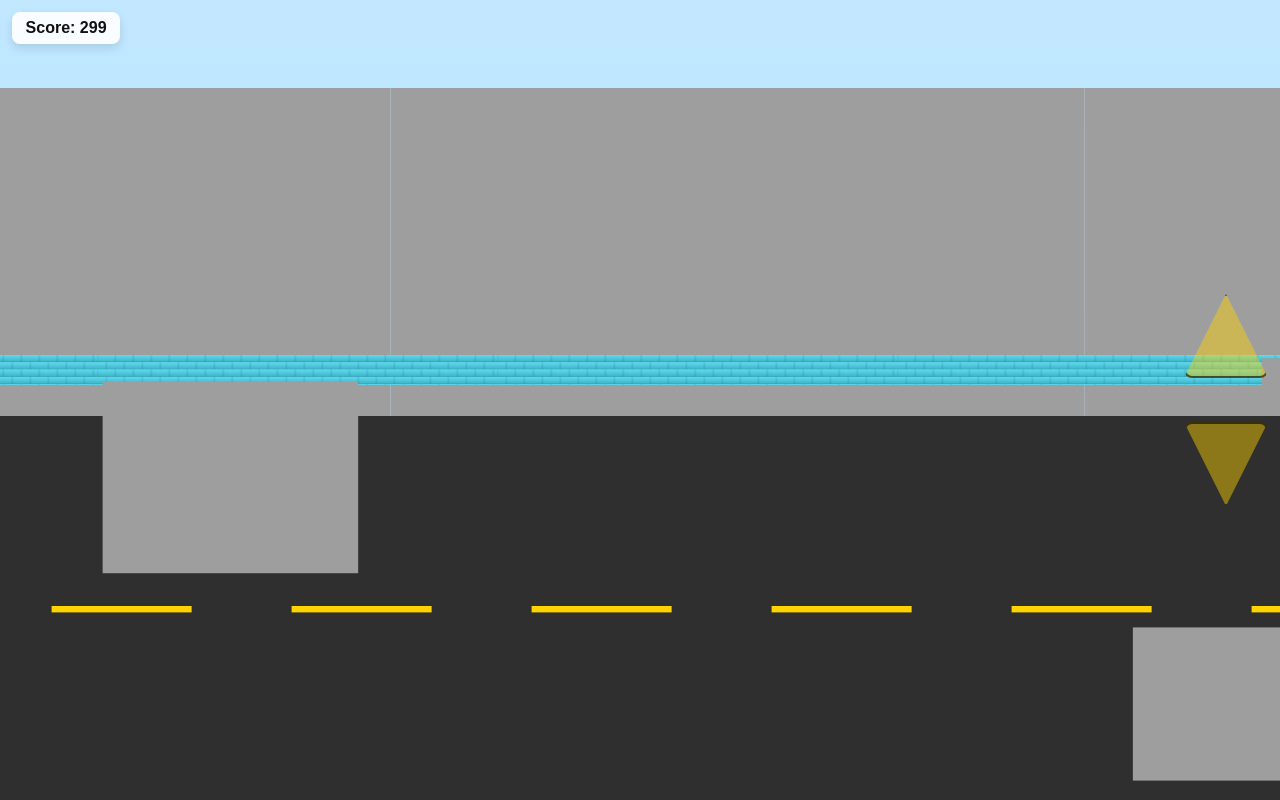
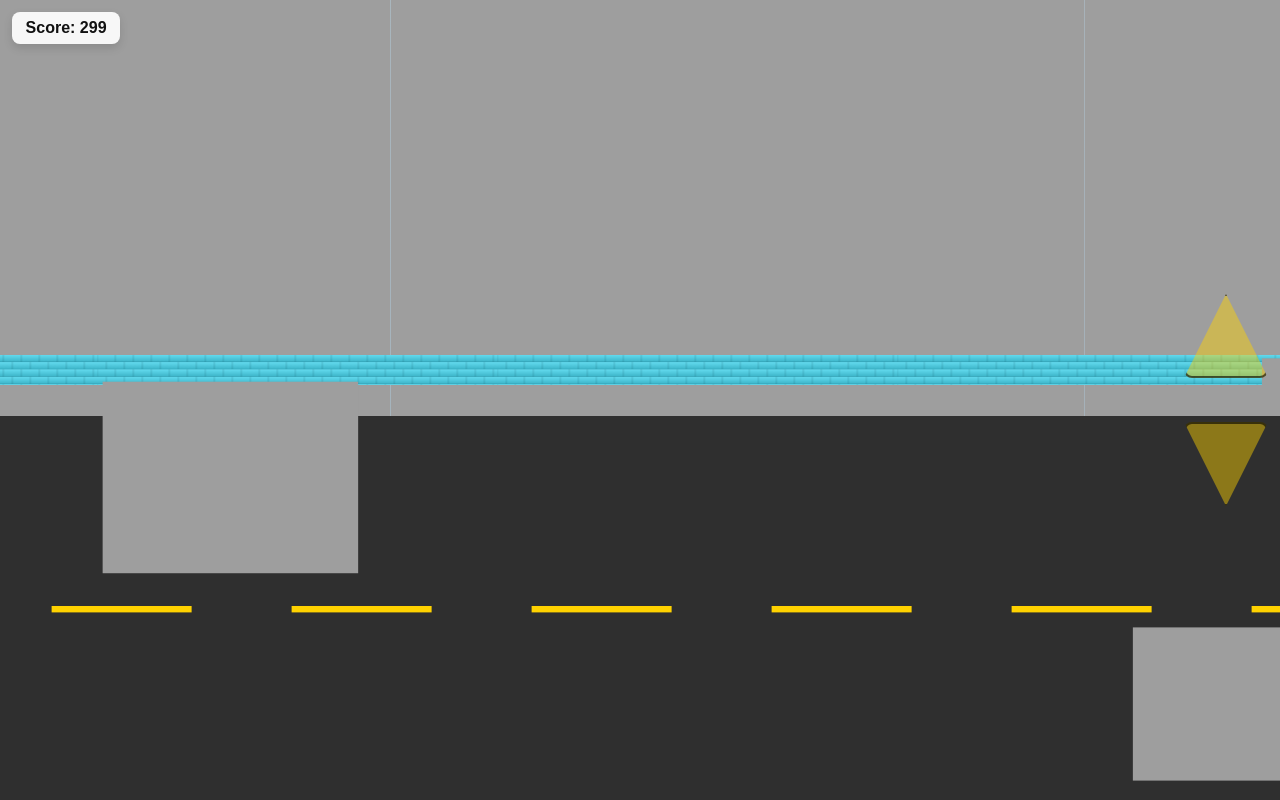
Before and after one commit to mktgruposampaio-svg/schoolbusfornelle, a plain HTML site: page index.html in a window 1280 px wide. Drawn offline with Linux system fonts and the light colour scheme.

Commit message:
Update index.html

```diff
--- a/index.html
+++ b/index.html
@@ -197,7 +197,7 @@ function drawBg(dt){
   drawBg.off=(drawBg.off||0)-move;
   const s=(roadTop*1.25)/bgImg.height;
   const w=bgImg.width*s,h=bgImg.height*s;
-  const y=roadTop-h+roadH*0.5;
+  const y=roadTop-h+roadH*0.2;
   let xStart=(drawBg.off%w)-w;
   for(let x=xStart;x<W+w;x+=w) ctx.drawImage(bgImg,x,y,w,h);
 }
```
